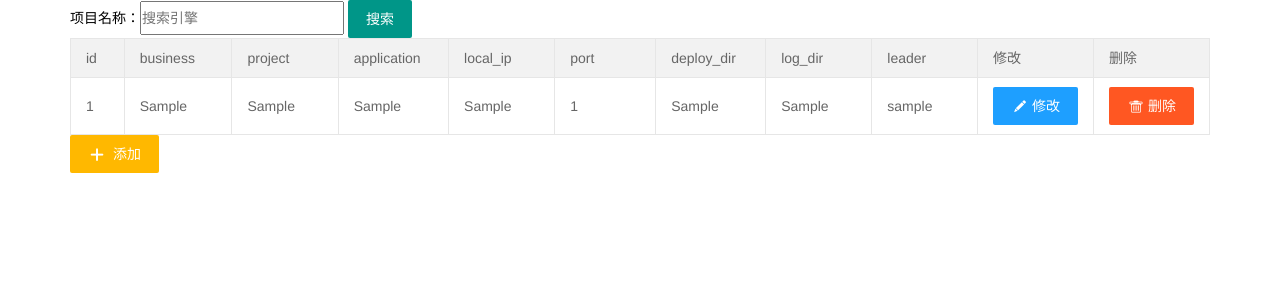
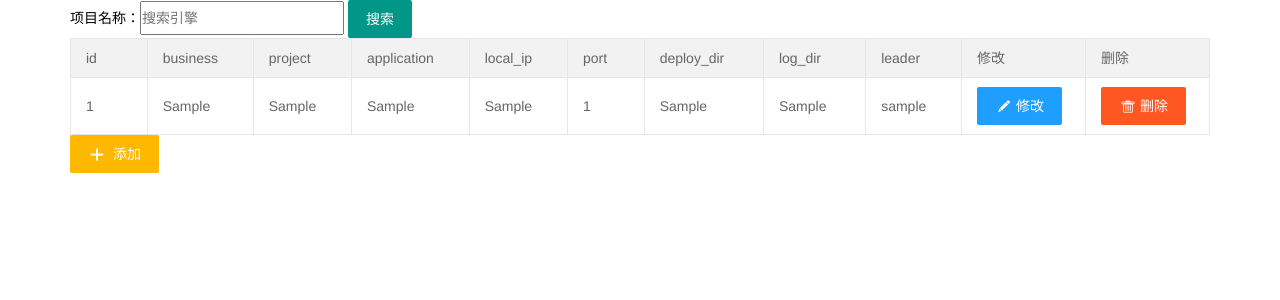
Before and after one commit to wangyingchun163/infinigo_devops, a Django app: template infinigo_app_devops/apps/devops/templates/devops/business/business.html in a window 1280 px wide. Shown: the top 300 px of the page. Run offline with Django 3.2, Linux system fonts and the light colour scheme; the template is opened without the code that fills it: values that come from a table or form of the project are taken from there, others are empty; tables that the repository leaves empty hold one stand-in row (values such as "Sample post").

Commit message:
Merge remote-tracking branch 'origin/master'
# Conflicts:
#	mock/controller/user.js
#	package-lock.json
#	src/config/settings.js
#	src/views/login/index.vue

```diff
--- a/infinigo_app_devops/apps/devops/templates/devops/business/business.html
+++ b/infinigo_app_devops/apps/devops/templates/devops/business/business.html
@@ -12,37 +12,37 @@
             <thead>
               <tr>
                   <th style="width:5%">id</th>
-                  <th style="width:10%">business</th>
-                  <th style="width:10%">project</th>
-                  <th style="width:10%">application</th>
-                  <th style="width:10%">local_ip</th>
-                  <th style="width:10%">port</th>
-                  <th style="width:10%">deploy_dir</th>
-                  <th style="width:10%">log_dir</th>
-                  <th style="width:10%">leader</th>
-                  <th style="width:5%">修改</th>
-                  <th style="width:5%">删除</th>
+                  <th style="width:5%">business</th>
+                  <th style="width:5%">project</th>
+                  <th style="width:5%">application</th>
+                  <th style="width:5%">local_ip</th>
+                  <th style="width:5%">port</th>
+                  <th style="width:6%">deploy_dir</th>
+                  <th style="width:6%">log_dir</th>
+                  <th style="width:5%">leader</th>
+                  <th style="width:2%">修改</th>
+                  <th style="width:2%">删除</th>
               </tr>
             </thead>
             <tbody>
               {%for business in data%}
                   <tr>
                       <td  style="width:5%">{{business.id}}</td>
-                      <td  style="width:10%">{{business.business}}</td>
-                      <td  style="width:10%">{{business.project}}</td>
-                      <td  style="width:10%">{{business.application}}</td>
-                      <td  style="width:10%">{{business.local_ip}}</td>
-                      <td  style="width:10%">{{business.port}}</td>
-                      <td  style="width:10%">{{business.deploy_dir}}</td>
-                      <td  style="width:10%">{{business.log_dir}}</td>
-                      <td  style="width:10%">{{business.leader}}</td>
-                      <td  style="width:5%">
+                      <td  style="width:5%">{{business.business}}</td>
+                      <td  style="width:5%">{{business.project}}</td>
+                      <td  style="width:5%">{{business.application}}</td>
+                      <td  style="width:5%">{{business.local_ip}}</td>
+                      <td  style="width:5%">{{business.port}}</td>
+                      <td  style="width:6%">{{business.deploy_dir}}</td>
+                      <td  style="width:6%">{{business.log_dir}}</td>
+                      <td  style="width:5%">{{business.leader}}</td>
+                      <td  style="width:2%">
                           {# 修改业务模块 #}
                           <a href="/devops/get_business/{{ business.id }}/" class="layui-btn layui-btn-normal">
                               <i class="layui-icon">&#xe642;</i>修改
                           </a>
                       </td>
-                      <td  style="width:5%">
+                      <td  style="width:2%">
                           {# 删除业务模块 #}
                           <a href="/devops/delete_business/{{ business.id }}" class="layui-btn layui-btn-danger">
                               <i class="layui-icon">&#xe640;</i>删除
--- a/infinigo_app_devops/apps/devops/templates/devops/index.html
+++ b/infinigo_app_devops/apps/devops/templates/devops/index.html
@@ -110,7 +110,7 @@
                 title = this.textContent;
                 element.tabAdd('main_tab', {
                     title: title
-                    ,content: '<iframe scrolling="auto" frameborder="0" src="html_page?new_url='+new_url+'" style="width: 1600px;height: 700px;padding: 0;margin: 0;margin-left:0px;align: left"></iframe>'
+                    ,content: '<iframe scrolling="auto" frameborder="0"  src="html_page?new_url='+new_url+'" style="width: 1600px;height: 700px;padding: 0;margin: 0;margin-left:0px;align: left"></iframe>'
                     ,id: new_url
                 });
             }
--- a/infinigo_app_devops/apps/devops/templates/devops/supplier/supplier.html
+++ b/infinigo_app_devops/apps/devops/templates/devops/supplier/supplier.html
@@ -42,7 +42,7 @@
                       </td>
                       <td  style="width:1%">
                           {# 删除业务模块 #}
-                          <a href="/devops/delete_supplier/{{ supplier.id }}" class="layui-btn layui-btn-danger">
+                          <a href="/devops/delete_supplier/{{ supplier.id }}" class="layui-btn layui-btn-danger layui-btn-mini del">
                               <i class="layui-icon">&#xe640;</i>删除
                           </a>
                       </td>
```
